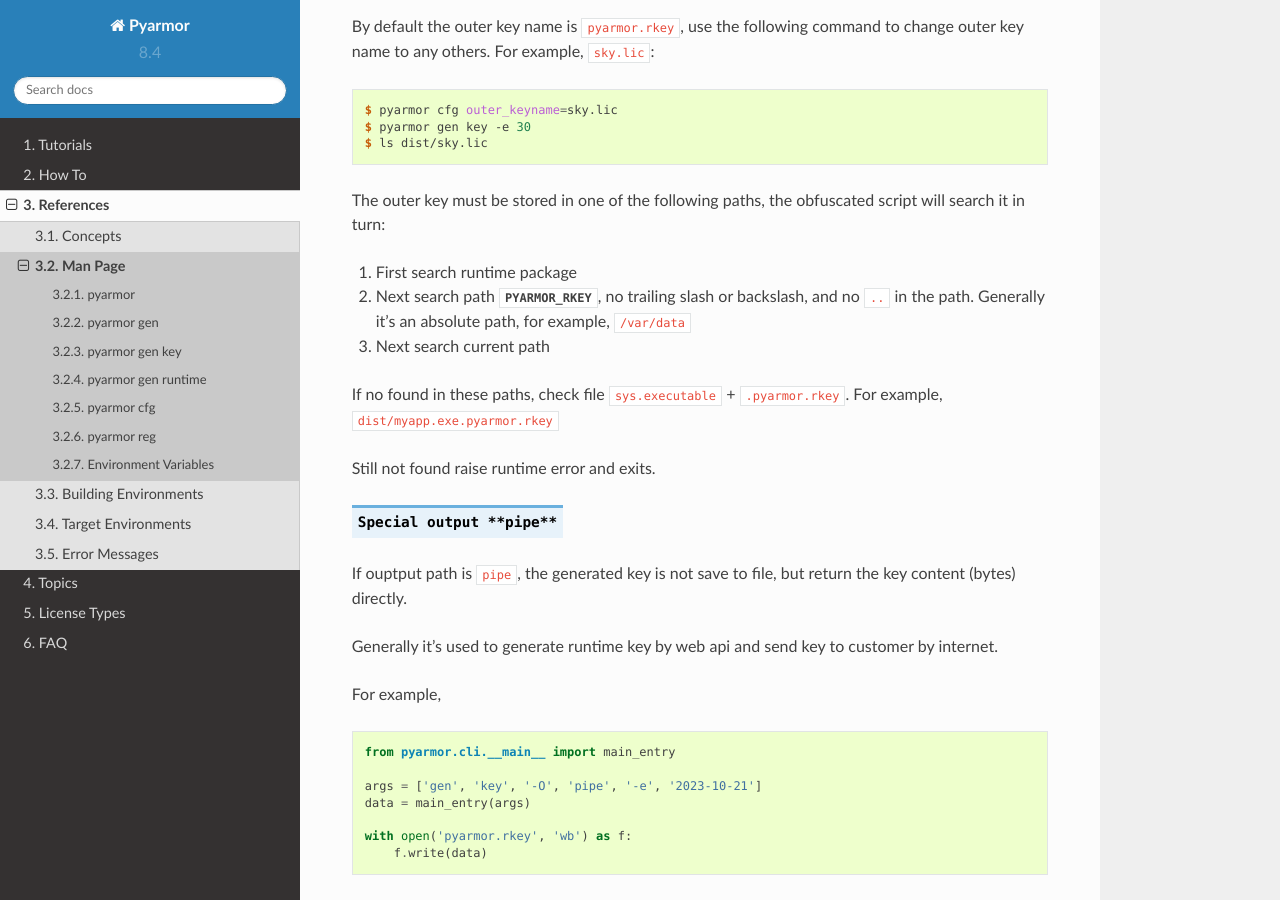
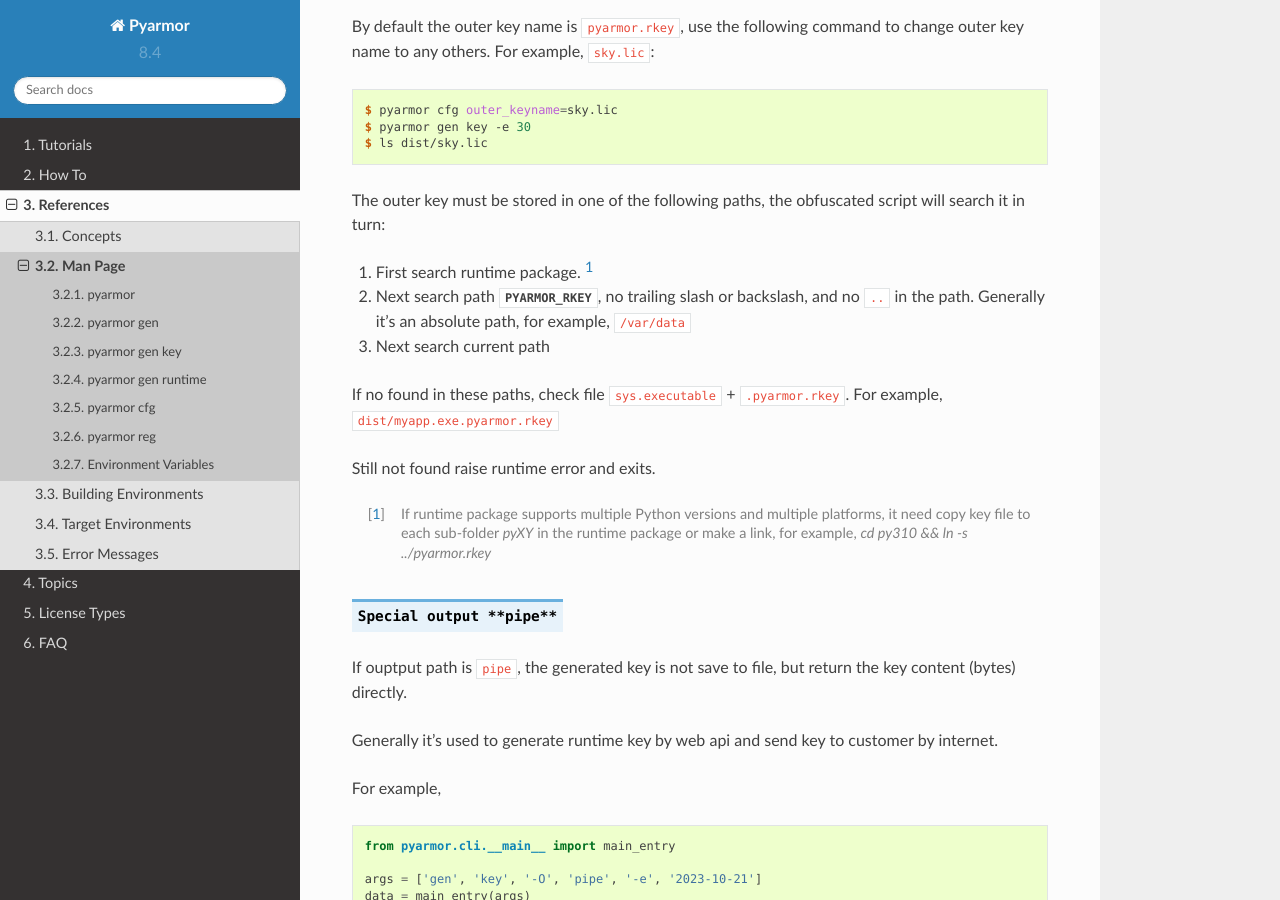
Before and after one commit to dashingsoft/pyarmor, a Sphinx documentation site: the page built from docs/reference/man.rst, in a window 1280 px wide and 900 px high, scrolled down 15973 px. Built offline with Sphinx 7.4.7 and the Read the Docs theme 2.0.0, drawn with Linux system fonts in a browser that asks for light colours.

Commit message:
Doc outer key if multiple Python versions and multiple platforms

```diff
--- a/docs/reference/man.rst
+++ b/docs/reference/man.rst
@@ -590,13 +590,15 @@
 
 The outer key must be stored in one of the following paths, the obfuscated script will search it in turn:
 
-1. First search runtime package
+1. First search runtime package. [#]_
 2. Next search path :envvar:`PYARMOR_RKEY`, no trailing slash or backslash, and no ``..`` in the path. Generally it's an absolute path, for example, ``/var/data``
 3. Next search current path
 
 If no found in these paths, check file ``sys.executable`` + ``.pyarmor.rkey``. For example, ``dist/myapp.exe.pyarmor.rkey``
 
 Still not found raise runtime error and exits.
+
+.. [#] If runtime package supports multiple Python versions and multiple platforms, it need copy key file to each sub-folder `pyXY` in the runtime package or make a link, for example, `cd py310 && ln -s ../pyarmor.rkey`
 
 .. describe:: Special output **pipe**
 
```
